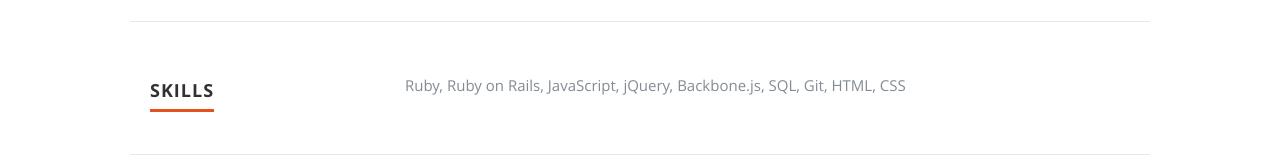
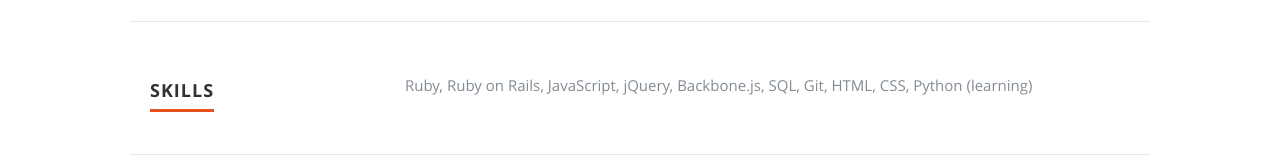
Before and after one commit to akam9865/akam9865.github.io, a plain HTML site: page index.html in a window 1280 px wide. Shown: the part 1727-1887 px from the top of the page. Drawn offline with nearby package versions, Linux system fonts and the light colour scheme.

Commit message:
add python

```diff
--- a/index.html
+++ b/index.html
@@ -187,7 +187,7 @@
 
          <div class="nine columns main-col">
 
-            <p>Ruby, Ruby on Rails, JavaScript, jQuery, Backbone.js, SQL, Git, HTML, CSS
+            <p>Ruby, Ruby on Rails, JavaScript, jQuery, Backbone.js, SQL, Git, HTML, CSS, Python (learning)
             </p>
 
 				<!-- <div class="bars">
```
